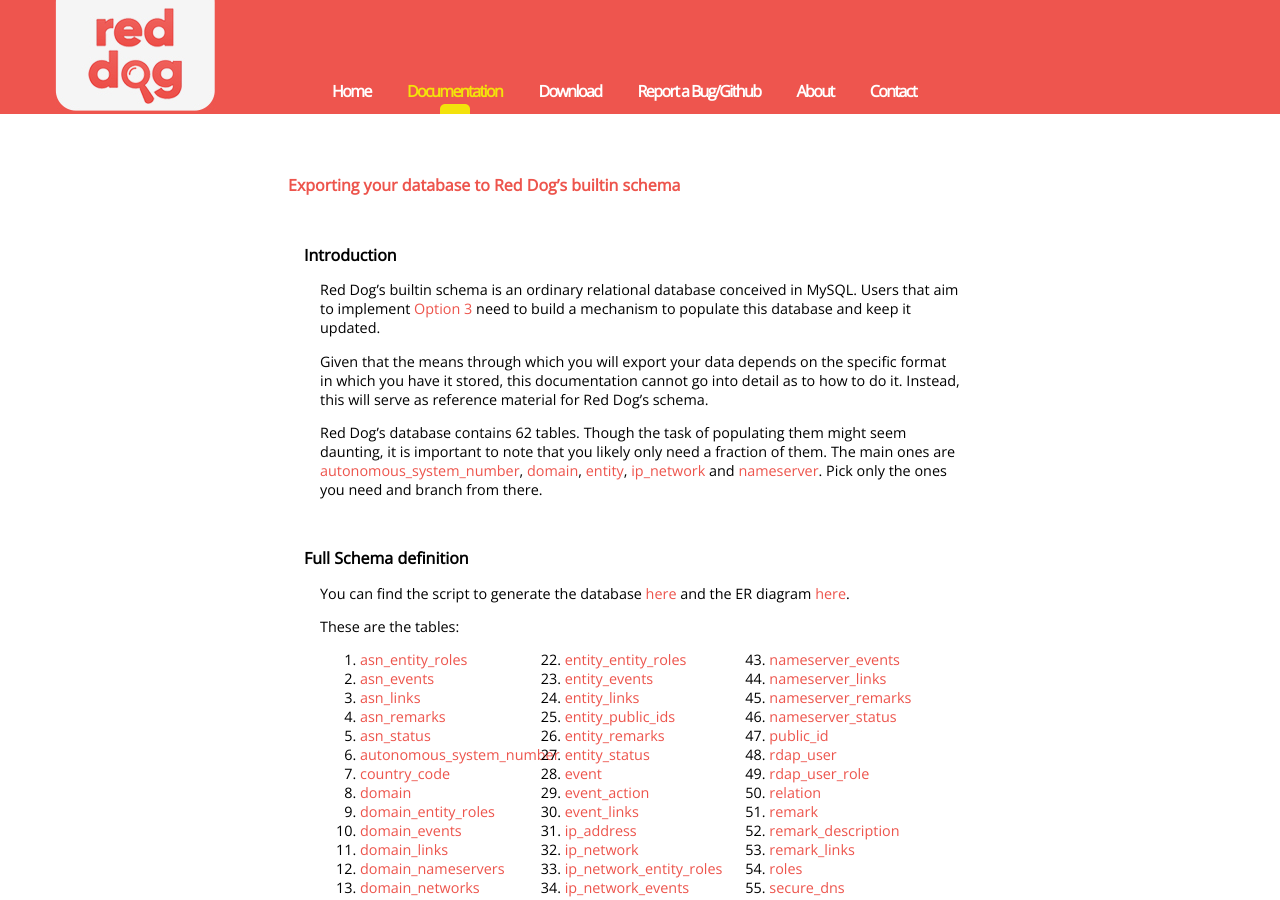
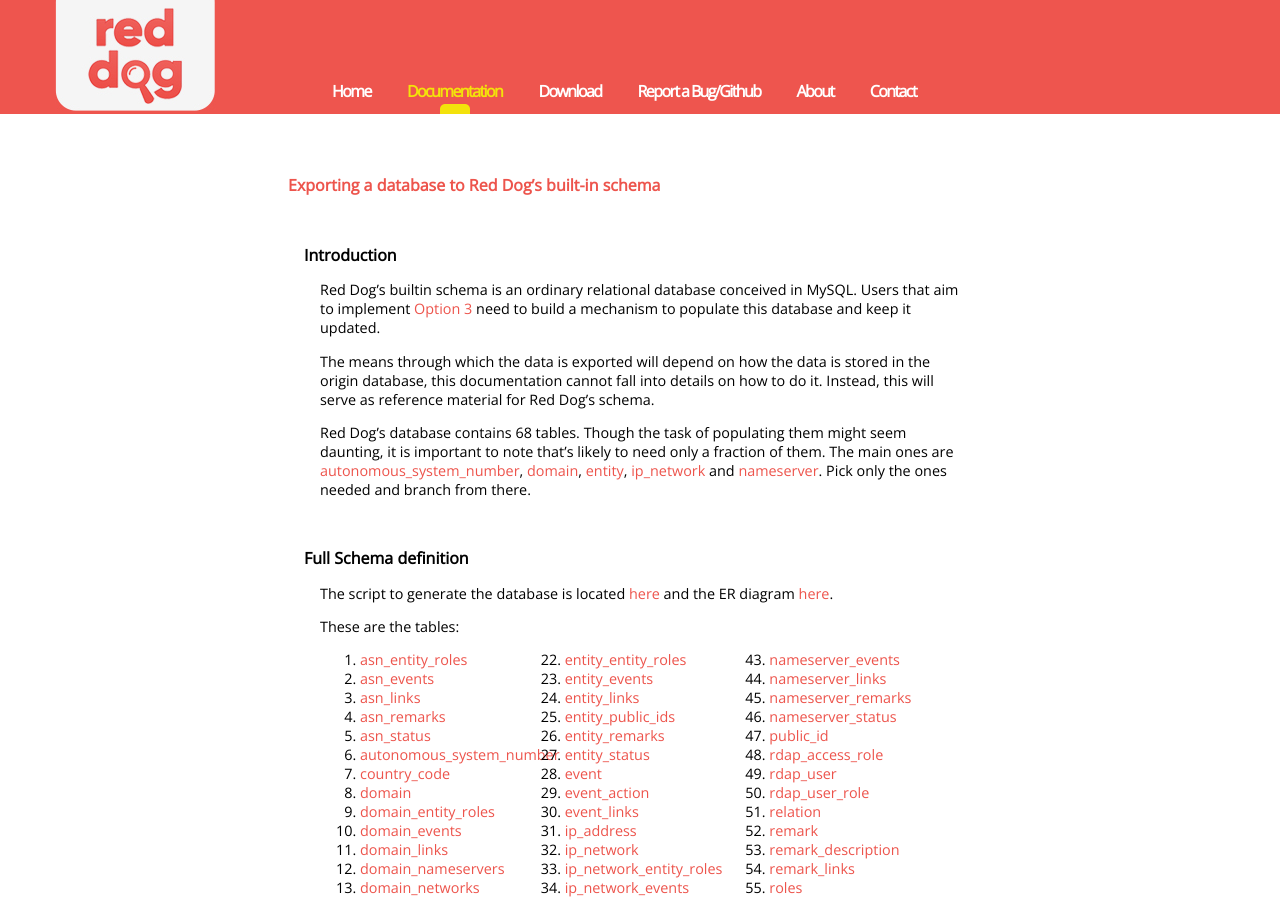
Before and after one commit to NICMx/rdap-server, a Jekyll site: the page built from migration.md, in a window 1280 px wide and 900 px high. Built offline with Jekyll 4.4.1, drawn with Linux system fonts in a browser that asks for light colours; nearby versions of some CDN libraries; some of the changed text lies outside the part shown.

Commit message:
Add table 'rdap_access_role', update tables: event, rdap_user, rdap_user_role, variants_name; minor changes to introductory paragraphs

```diff
--- a/migration.md
+++ b/migration.md
@@ -2,19 +2,19 @@
 title: Database Tables Definition
 ---
 
-# Exporting your database to Red Dog's builtin schema
+# Exporting a database to Red Dog's built-in schema
 
 ## Introduction
 
 Red Dog's builtin schema is an ordinary relational database conceived in MySQL. Users that aim to implement [Option 3](intro.html#option-3-using-red-dogs-builtin-schema) need to build a mechanism to populate this database and keep it updated.
 
-Given that the means through which you will export your data depends on the specific format in which you have it stored, this documentation cannot go into detail as to how to do it. Instead, this will serve as reference material for Red Dog's schema.
+The means through which the data is exported will depend on how the data is stored in the origin database, this documentation cannot fall into details on how to do it. Instead, this will serve as reference material for Red Dog's schema.
 
-Red Dog's database contains 62 tables. Though the task of populating them might seem daunting, it is important to note that you likely only need a fraction of them. The main ones are [autonomous_system_number](#autonomous_system_number), [domain](#domain), [entity](#entity), [ip_network](#ip_network) and [nameserver](#nameserver). Pick only the ones you need and branch from there.
+Red Dog's database contains 68 tables. Though the task of populating them might seem daunting, it is important to note that's likely to need only a fraction of them. The main ones are [autonomous_system_number](#autonomous_system_number), [domain](#domain), [entity](#entity), [ip_network](#ip_network) and [nameserver](#nameserver). Pick only the ones needed and branch from there.
 
 ## Full Schema definition
 
-You can find the script to generate the database [here](https://raw.githubusercontent.com/NICMx/rdap-sql-provider/master/src/main/resources/META-INF/sql/Database.sql "SQL file with tables") and the ER diagram [here](img/diagram/db-er.png).
+The script to generate the database is located [here](https://raw.githubusercontent.com/NICMx/rdap-sql-provider/master/src/main/resources/META-INF/sql/Database.sql "SQL file with tables") and the ER diagram [here](img/diagram/db-er.png).
 
 These are the tables:
 
@@ -66,6 +66,7 @@
 	<li><a href="#nameserver_remarks">nameserver_remarks</a></li>
 	<li><a href="#nameserver_status">nameserver_status</a></li>
 	<li><a href="#public_id">public_id</a></li>
+	<li><a href="#rdap_access_role">rdap_access_role</a></li>
 	<li><a href="#rdap_user">rdap_user</a></li>
 	<li><a href="#rdap_user_role">rdap_user_role</a></li>
 	<li><a href="#relation">relation</a></li>
@@ -645,18 +646,28 @@
 
 **Primary_key**: pid_id.
 
+### rdap_access_role
+
+This table contains a catalog of the roles that any user could have. Its fields are the following:
+
+|Column name|Column type|Column description|Nullable|Referenced table|Referenced column|
+|:----------|:----------|:-----------------|:-------|:---------------|:---------------:|
+|rar\_name|varchar(45)|Role name. Unique|No|||
+|rar\_description|varchar(250)|Role description.|No|||
+
+**Primary_key**: rar\_name.
+
 ### rdap_user
 
 This table contains the information about the users. Its fields are the following:
 
 |Column name|Column type|Column description|Nullable|Referenced table|Referenced column|
 |:----------|:----------|:-----------------|:-------|:---------------|:---------------:|
-|rus\_id|bigint(200) Auto increment.|User's id|No|||
-|rus\_name|varchar(16)|User's name. Unique|No|||
+|rus\_name|varchar(100)|User's name. Unique|No|||
 |rus\_pass|varchar(200)|User's password.|No|||
 |rus\_max\_search\_results|int(11)|Max number of results for the user|Yes|||
 
-**Primary_key**: rus\_id.
+**Primary_key**: rus\_name.
 
 ### rdap_user_role
 
@@ -664,10 +675,10 @@
 
 |Column name|Column type|Column description|Nullable|Referenced table|Referenced column|
 |:----------|:----------|:-----------------|:-------|:---------------|:---------------:|
-|rus\_id|varchar(16)|User's name|No|rdap\_user|rus\_name|
-|rur\_value|varchar(45)|Role's name|No|||
+|rus\_name|varchar(100)|User's name|No|rdap\_user|rus\_name|
+|rar\_name|varchar(45)|Role's name|No|rdap\_access\_role|rar\_name|
 
-**Primary_key**: rus\_name, rur\_name.
+**Primary_key**: rus\_name, rar\_name.
 
 ### relation
 
```
Also changed, not shown: other parts of migration.md (+2 -1 lines).
